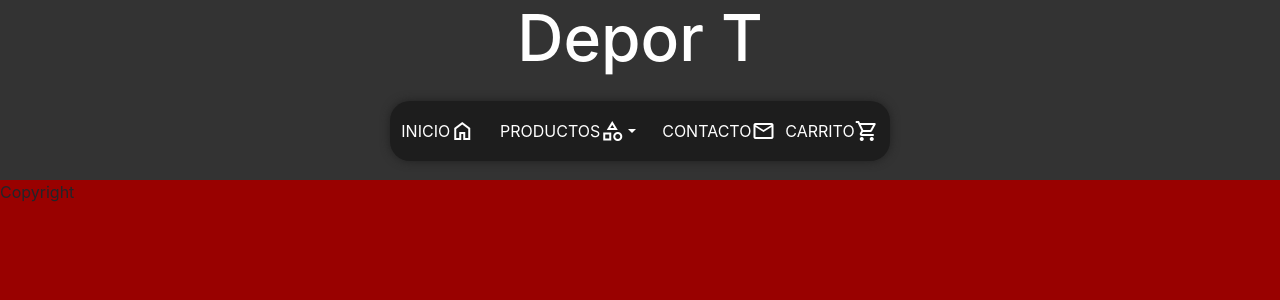
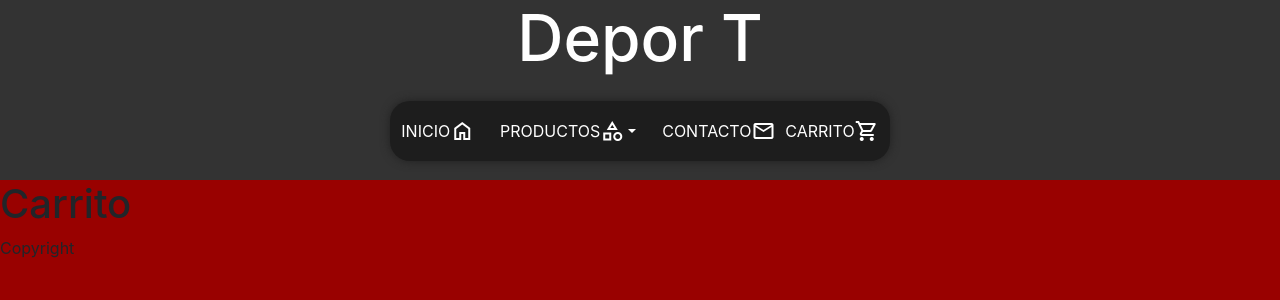
Before and after one commit to gustavocontin1/ecommerce, a React (Create React App) app: page /Cart in a window 1280 px wide. Shown: the top 300 px of the page. Built offline with nearby package versions, Linux system fonts and the light colour scheme.

Commit message:
se agrego boton de confirmar compra

```diff
--- a/src/App.js
+++ b/src/App.js
@@ -1,8 +1,10 @@
 import Navbar from './components/Navbar'
 import ItemListContainer from './components/ItemListContainer'
 import ItemDetailContainer from './components/ItemDetailContainer'
+import Cart from './components/Cart'
 import Footer from './components/Footer'
 import { BrowserRouter, Route, Routes } from 'react-router-dom'
+
 
 const App = () => {
     return (
@@ -12,6 +14,7 @@ const App = () => {
             <Routes>
                 <Route path='/' element={<ItemListContainer greeting='Productos'/>} />
                 <Route path='/detail/:id' element={<ItemDetailContainer/>} />
+                <Route path='/Cart' element={<Cart/>} />
                 <Route path='/category/:categoryId' element={<ItemListContainer greeting='Productos'/>} />
             </Routes>
         </BrowserRouter>
--- /dev/null
+++ b/src/components/Cart.js
@@ -0,0 +1,9 @@
+const Cart = () => {
+return (
+    <div>
+        <h1>Carrito</h1>
+    </div>
+)
+}
+
+export default Cart
--- a/src/components/ItemCount.js
+++ b/src/components/ItemCount.js
@@ -15,7 +15,9 @@ const ItemCount = ({stock, initial, onAdd}) => {
     }
 }
     const confirmarCompra = () => {
+        onAdd(contador)
     }
+
     return (
     <div className="contador-producto">
         <p className="cantidad">Agregar: {contador}</p>
--- a/src/components/ItemDetail.js
+++ b/src/components/ItemDetail.js
@@ -1,6 +1,16 @@
 import ItemCount from './ItemCount'
+import { useState } from 'react'
+import { Link } from 'react-router-dom'
 
 const ItemDetail = ({item}) => {
+    const [cantidad, setCantidad] = useState({})
+
+    const onAdd = (cantidadSeleccionada) => {
+        setCantidad(cantidadSeleccionada)
+        console.log(cantidadSeleccionada)
+    }
+
+
     return (
     <div className="producto-detail">
         <h3 className="titulo-detail">{item.name}</h3>
@@ -8,7 +18,7 @@ const ItemDetail = ({item}) => {
         <div className='container-descripcion'>
             <h4 className='descripcion-producto'>{item.descripcion}</h4>
             <p className="precio-detail">AR$ {item.price}</p>
-            <ItemCount initial={1} stock={5} onAdd={() => {}}/>
+            {cantidad < setCantidad ? <ItemCount initial={1} stock={5} onAdd={onAdd}/> : <Link to={`/Cart`} className="btn-confirmar btn btn-outline-danger">Terminar compra</Link>}
         </div>
     </div>
 )
```
